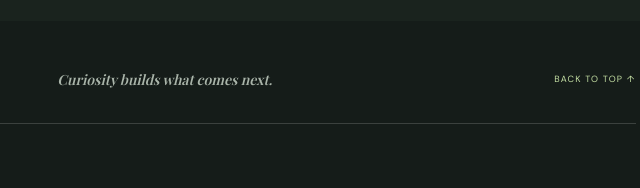
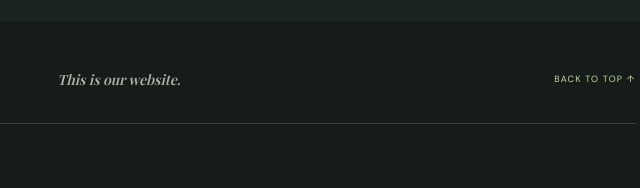
Before and after one commit to baltazash/frc-team-website, a plain HTML site: page our-story.html in a window 1280 px wide. Shown: the part 1568-1756 px from the top of the page, 542-1182 px from the left. Drawn offline with nearby package versions, Linux system fonts and the light colour scheme; a web font is replaced by a local one.

Commit message:
minor change

```diff
--- a/our-story.html
+++ b/our-story.html
@@ -55,7 +55,7 @@
 </main>
 <footer>
   <a class="brand footer-brand" href="index.html"><span class="brand-mark">C</span><span>Capstone <strong>Robotics</strong></span></a>
-  <p>Curiosity builds what comes next.</p>
+  <p>This is our website.</p>
   <a href="#top" class="back-top">BACK TO TOP ↑</a>
   <small>© 2026 Capstone Robotics · STEM for the Future</small>
 </footer>
```
